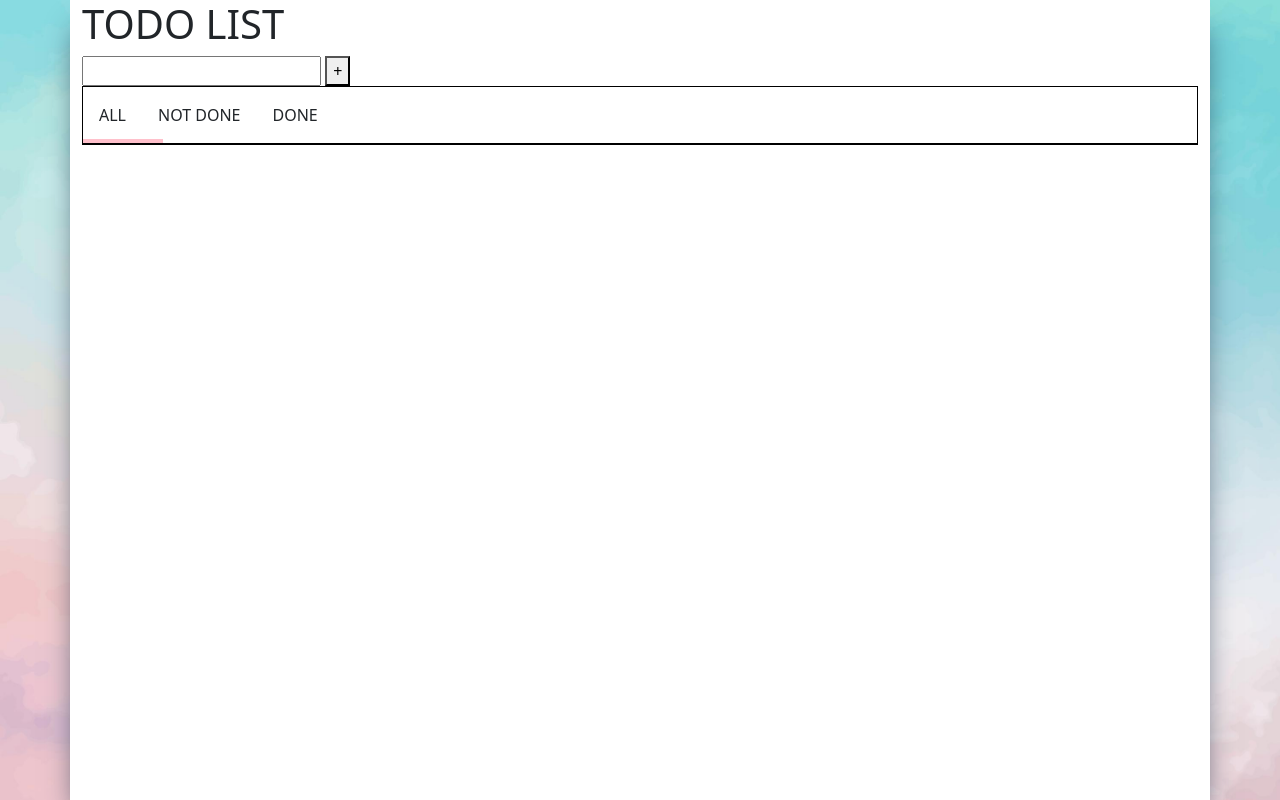
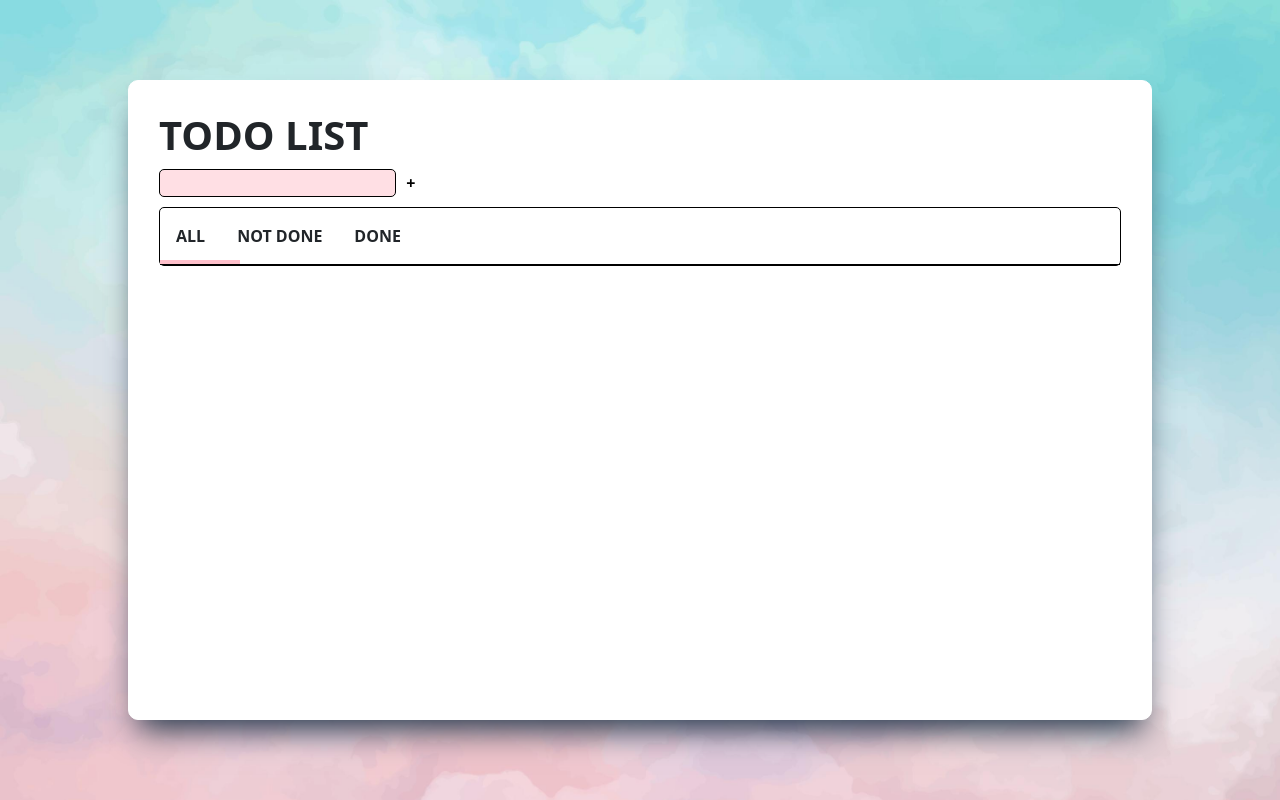
Before and after one commit to victoryalhj/Todo-List, a plain HTML site: page index.html in a window 1280 px wide. Drawn offline with nearby package versions, Linux system fonts and the light colour scheme.

Commit message:
20240704NEW

```diff
--- a/style.css
+++ b/style.css
@@ -6,17 +6,42 @@ body {
   height: 100vh;
 }
 .container {
-  background-color: #fff;
-  min-height: 100vh;
-  box-shadow: rgb(38, 57, 77) 0px 20px 30px -10px;;
+  position: absolute;
+  background-color: white;
+  box-shadow: rgb(38, 57, 77) 0px 20px 30px -10px;
+  border: 1px solid white;
+  border-radius: 10px;
+  width: 80vw;
+  min-height: 80vh;
+  top: 50%;
+  left: 50%;
+  transform: translate(-50%, -50%);
+  padding: 30px;
+}
+h1 {
+  font-weight: 900;
+  margin-bottom: 10px;
+
+}
+.input-area {
+ margin-bottom: 10px;
+}
+#task-input {
+  background-color: rgb(255, 223, 228);
+  border: 1px solid black;
+  border-radius: 5px;
 }
 .task-area {
-  border: 1px solid black;
+  border: 0.5px solid black;
+  border-radius: 5px;
+
 }
 .task-tabs {
   display: flex;
   border-bottom: 1px solid black;
   position: relative;
+  font-weight: 600;
+  cursor: pointer;
 }
 .task-tabs div {
   padding: 1rem;
@@ -43,9 +68,14 @@ body {
 }
 
 .task-complete {
-  background-color: rgb(179, 225, 253);
+  background-color: rgb(199, 241, 245);
 }
 
-.task-tabs {
- cursor: pointer;
+button {
+  background-color: transparent;
+  border: transparent;
+  border-radius: 5px;
 }
+button#add-button {
+  font-weight: 700;
+}
```
